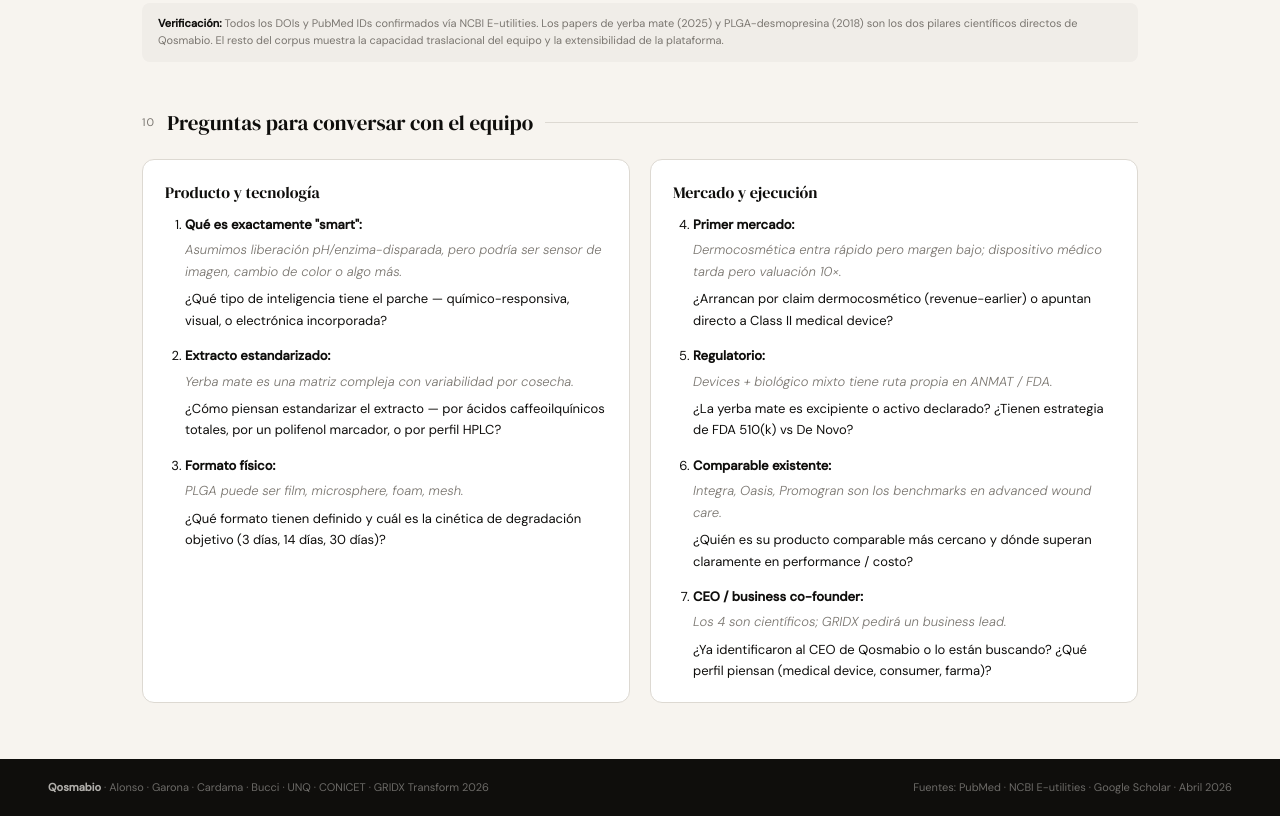
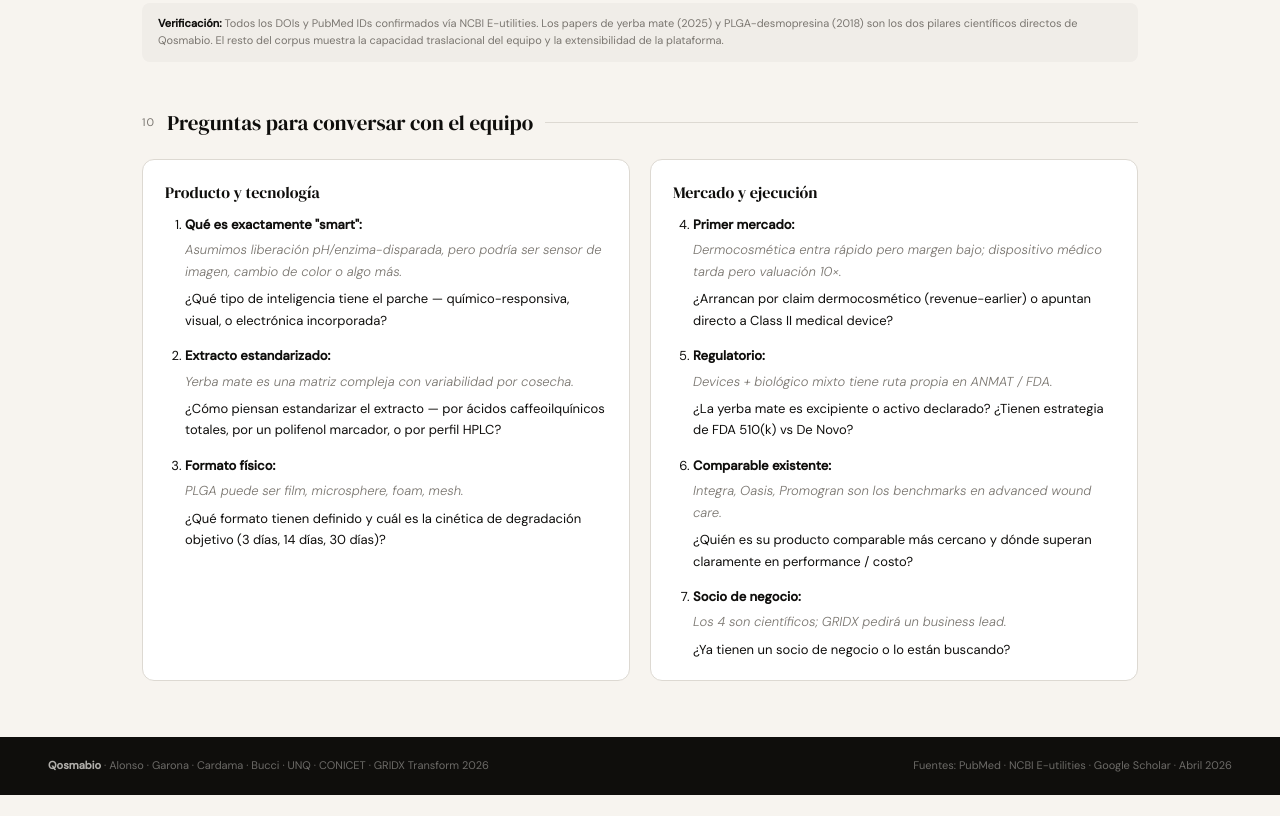
Before and after one commit to 0rgan1co/Qosmabio, a plain HTML site: page index.html in a window 1280 px wide. Shown: the part 6619-7435 px from the top of the page. After the commit the page ends 7414 px from the top, so only its background shows below. Drawn offline with Linux system fonts and the light colour scheme.

Commit message:
chore: simplificar pregunta sobre socio de negocio
Elimino los perfiles sugeridos (medical device, consumer, farma) para
dejar la pregunta abierta y más limpia.

Co-Authored-By: Claude Opus 4.7 (1M context) <noreply@anthropic.com>

```diff
--- a/index.html
+++ b/index.html
@@ -678,7 +678,7 @@ body{background:var(--paper);color:var(--ink);font-family:'DM Sans',sans-serif;f
         <li style="margin-bottom:14px;"><strong>Primer mercado:</strong><div style="font-style:italic;color:#7a7670;margin:4px 0 6px;">Dermocosmética entra rápido pero margen bajo; dispositivo médico tarda pero valuación 10×.</div>¿Arrancan por claim dermocosmético (revenue-earlier) o apuntan directo a Class II medical device?</li>
         <li style="margin-bottom:14px;"><strong>Regulatorio:</strong><div style="font-style:italic;color:#7a7670;margin:4px 0 6px;">Devices + biológico mixto tiene ruta propia en ANMAT / FDA.</div>¿La yerba mate es excipiente o activo declarado? ¿Tienen estrategia de FDA 510(k) vs De Novo?</li>
         <li style="margin-bottom:14px;"><strong>Comparable existente:</strong><div style="font-style:italic;color:#7a7670;margin:4px 0 6px;">Integra, Oasis, Promogran son los benchmarks en advanced wound care.</div>¿Quién es su producto comparable más cercano y dónde superan claramente en performance / costo?</li>
-        <li><strong>CEO / business co-founder:</strong><div style="font-style:italic;color:#7a7670;margin:4px 0 6px;">Los 4 son científicos; GRIDX pedirá un business lead.</div>¿Ya identificaron al CEO de Qosmabio o lo están buscando? ¿Qué perfil piensan (medical device, consumer, farma)?</li>
+        <li><strong>Socio de negocio:</strong><div style="font-style:italic;color:#7a7670;margin:4px 0 6px;">Los 4 son científicos; GRIDX pedirá un business lead.</div>¿Ya tienen un socio de negocio o lo están buscando?</li>
       </ol>
     </div>
   </div>
```
